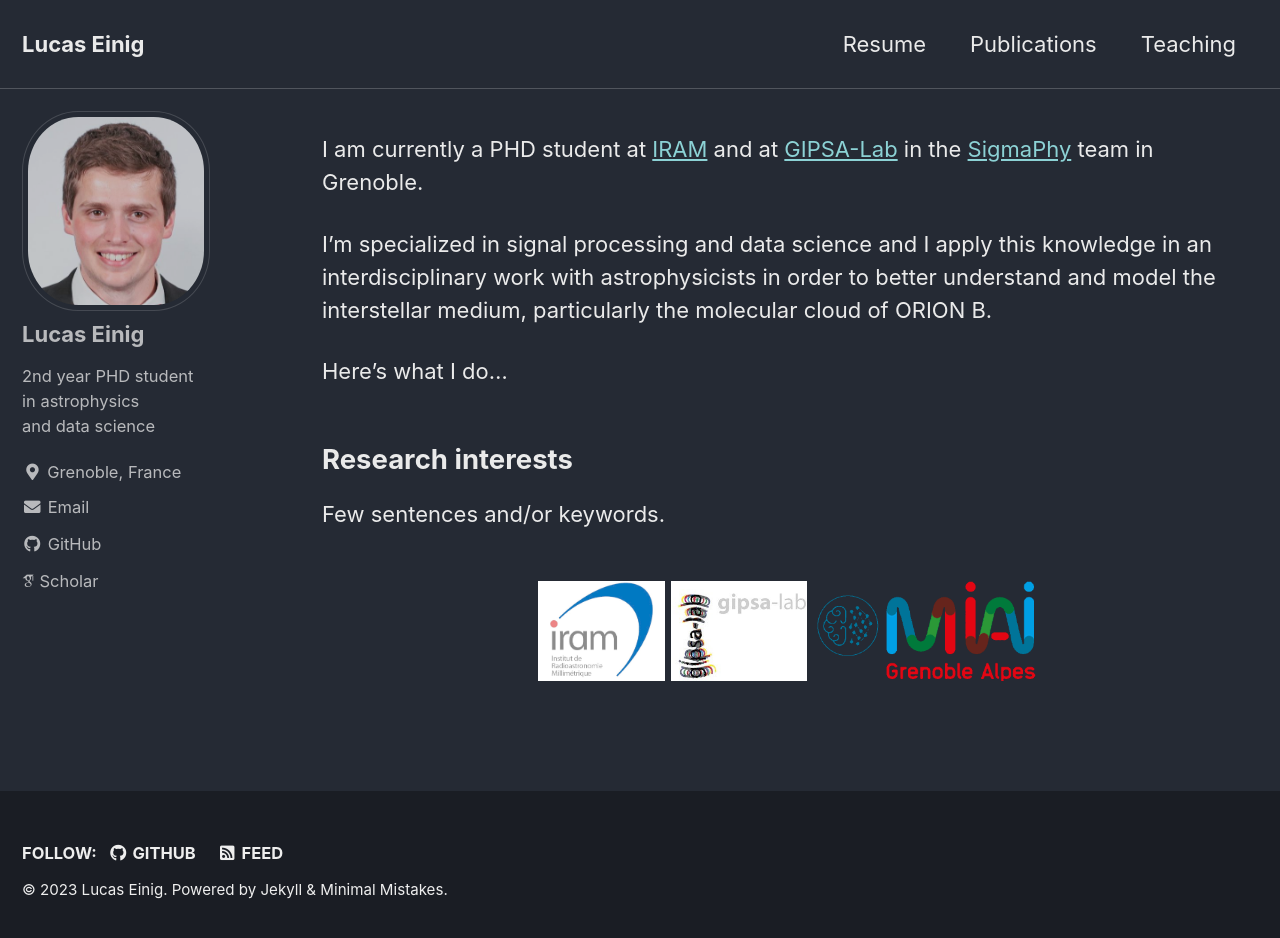
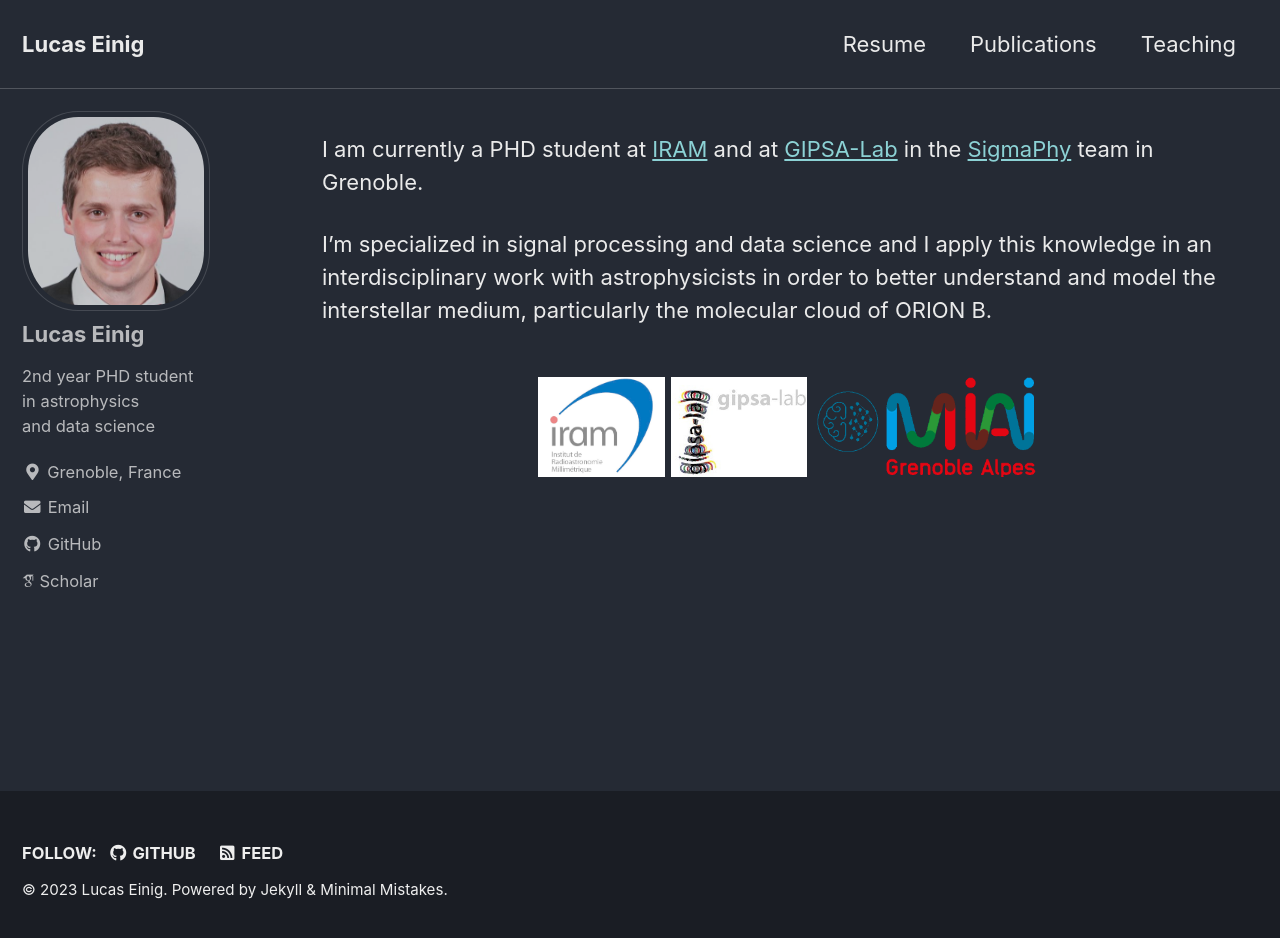
Before and after one commit to einigl/einigl.github.io, a Jekyll site: the page built from index.md, in a window 1280 px wide and 946 px high. Shown: the top 938 px of the window. Built offline with Jekyll 4.4.1, drawn with Linux system fonts in a browser that asks for light colours; cached includes are drawn as plain includes; nearby versions of some CDN libraries; some web fonts are replaced.

Commit message:
Modifs in first page

```diff
--- a/index.md
+++ b/index.md
@@ -8,10 +8,6 @@ I am currently a PHD student at [IRAM](https://iram-institute.org/) and at [GIPS
 
 I'm specialized in signal processing and data science and I apply this knowledge in an interdisciplinary work with astrophysicists in order to better understand and model the interstellar medium, particularly the molecular cloud of ORION B.
 
-Here's what I do...
-## Research interests
-
-Few sentences and/or keywords.
 
 <div align="middle" style="margin-top: 50px">
   <a href="https://iram-institute.org/"><img class='logo' alt="iram_logo" src="assets/images/iram_logo.jpg" align="bottom" style="height:100px"></a>
```
